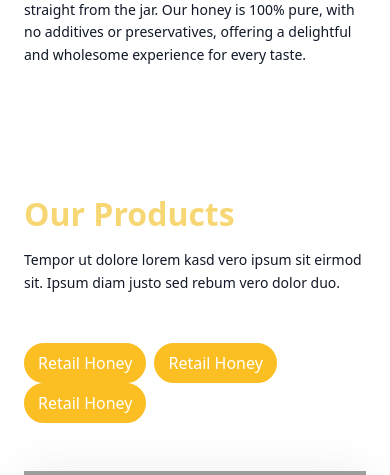
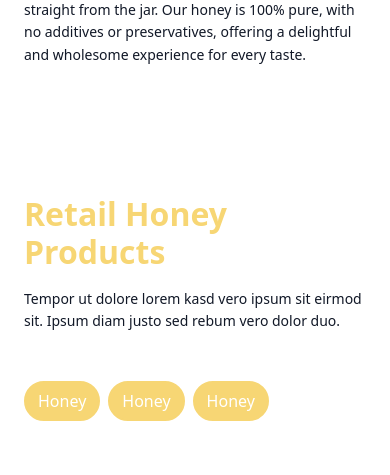
Before and after one commit to berlincapztone/PRO_HS-, a Django app: template honeyapp/templates/retail.html in a window 390 px wide. Shown: the part 1060-1535 px from the top of the page. Run offline with Django 5.2, Linux system fonts and the light colour scheme; the template is opened without the code that fills it, so the values that code supplies are empty; parts of the project's set-up code (start-up, migrations or seed data) failed here and were passed over; some libraries are stand-ins or nearby versions; grey boxes are pictures that could not be loaded.

Commit message:
all my changes

```diff
--- a/honeyapp/templates/retail.html
+++ b/honeyapp/templates/retail.html
@@ -331,32 +331,27 @@
 <!-- Product Start -->
 <div class="container-xxl py-5">
     <div class="container">
-        <div class="row g-0 gx-5 align-items-end">
-            <!-- Left Section: Heading & Paragraph -->
-            <div class="col-12 col-md-6">
-                <div class="section-header text-start mb-5 wow fadeInUp" data-wow-delay="0.1s" style="max-width: 500px;">
-                    <h1 class="mb-3" style="color: #F7D674; font-size: 2rem; font-weight: 600;">
-                        Our Products
-                    </h1>
+        <div class="row g-0 gx-5 align-items-end mb-5">
+            <div class="col-lg-6">
+                <div class="section-header text-start mb-5" style="max-width: 500px;">
+                    <h1 class="mb-3" style="color: #F7D674; font-size: 2rem; font-weight: 600;"> Retail Honey Products</h1>
                     <p class="text-gray-900 leading-relaxed text-sm md:text-base lg:font-semibold mb-6 font-light">
-                        Tempor ut dolore lorem kasd vero ipsum sit eirmod sit. Ipsum diam justo sed rebum vero dolor duo.
-                    </p>
+                          Tempor ut dolore lorem kasd vero ipsum sit eirmod sit. Ipsum diam justo sed rebum vero dolor duo.</p>
                 </div>
             </div>
-
-            <!-- Right Section: Nav Pills (Buttons) -->
-            <div class="col-12 col-md-6 text-start text-md-end wow slideInRight" data-wow-delay="0.1s">
-                <ul class="nav nav-pills justify-content-md-end justify-content-start flex-wrap mb-5">
+            <div class="col-lg-6 text-start text-lg-end">
+                <ul class="nav nav-pills d-inline-flex justify-content-end mb-5">
                     <li class="nav-item me-2">
-                        <a class="btn border-2 rounded-full text-white border-yellow-400 bg-yellow-400 hover:bg-yellow-500" data-bs-toggle="pill" href="#tab-1">Retail Honey</a>
+                        <a class="btn border-2 rounded-full text-white" style="border-color: #F7D674; background-color: #F7D674; hover:bg-opacity-80;" data-bs-toggle="pill" href="#tab-1">Honey</a>
                     </li>
                     <li class="nav-item me-2">
-                        <a class="btn border-2 rounded-full text-white border-yellow-400 bg-yellow-400 hover:bg-yellow-500" data-bs-toggle="pill" href="#tab-2">Retail Honey</a>
+                        <a class="btn border-2 rounded-full text-white" style="border-color: #F7D674; background-color: #F7D674; hover:bg-opacity-80;" data-bs-toggle="pill" href="#tab-2">Honey</a>
                     </li>
-                    <li class="nav-item">
-                        <a class="btn border-2 rounded-full text-white border-yellow-400 bg-yellow-400 hover:bg-yellow-500" data-bs-toggle="pill" href="#tab-3">Retail Honey</a>
+                    <li class="nav-item me-0">
+                        <a class="btn border-2 rounded-full text-white" style="border-color: #F7D674; background-color: #F7D674; hover:bg-opacity-80;" data-bs-toggle="pill" href="#tab-3">Honey</a>
                     </li>
                 </ul>
+
             </div>
         </div>
         <div class="tab-content">
```
